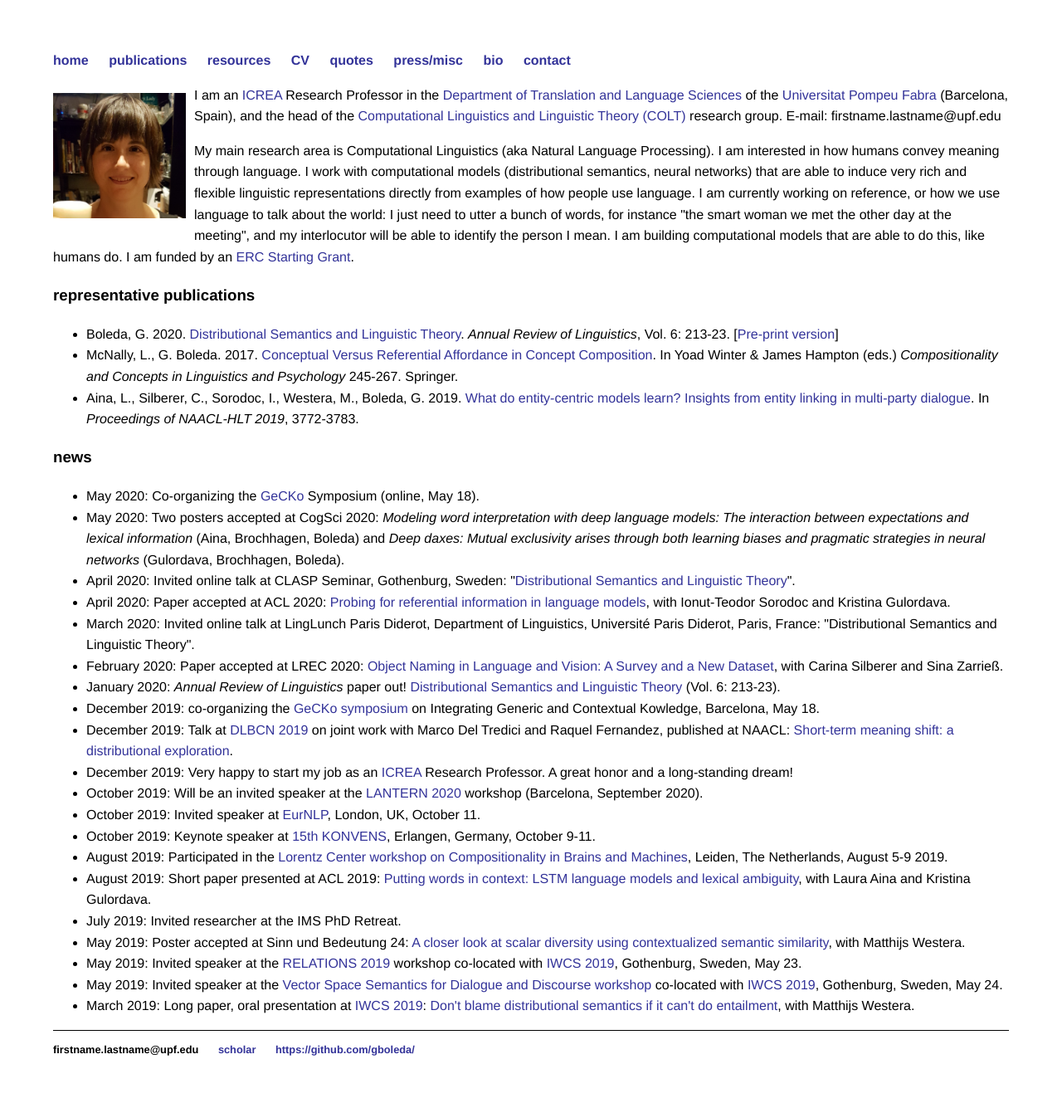
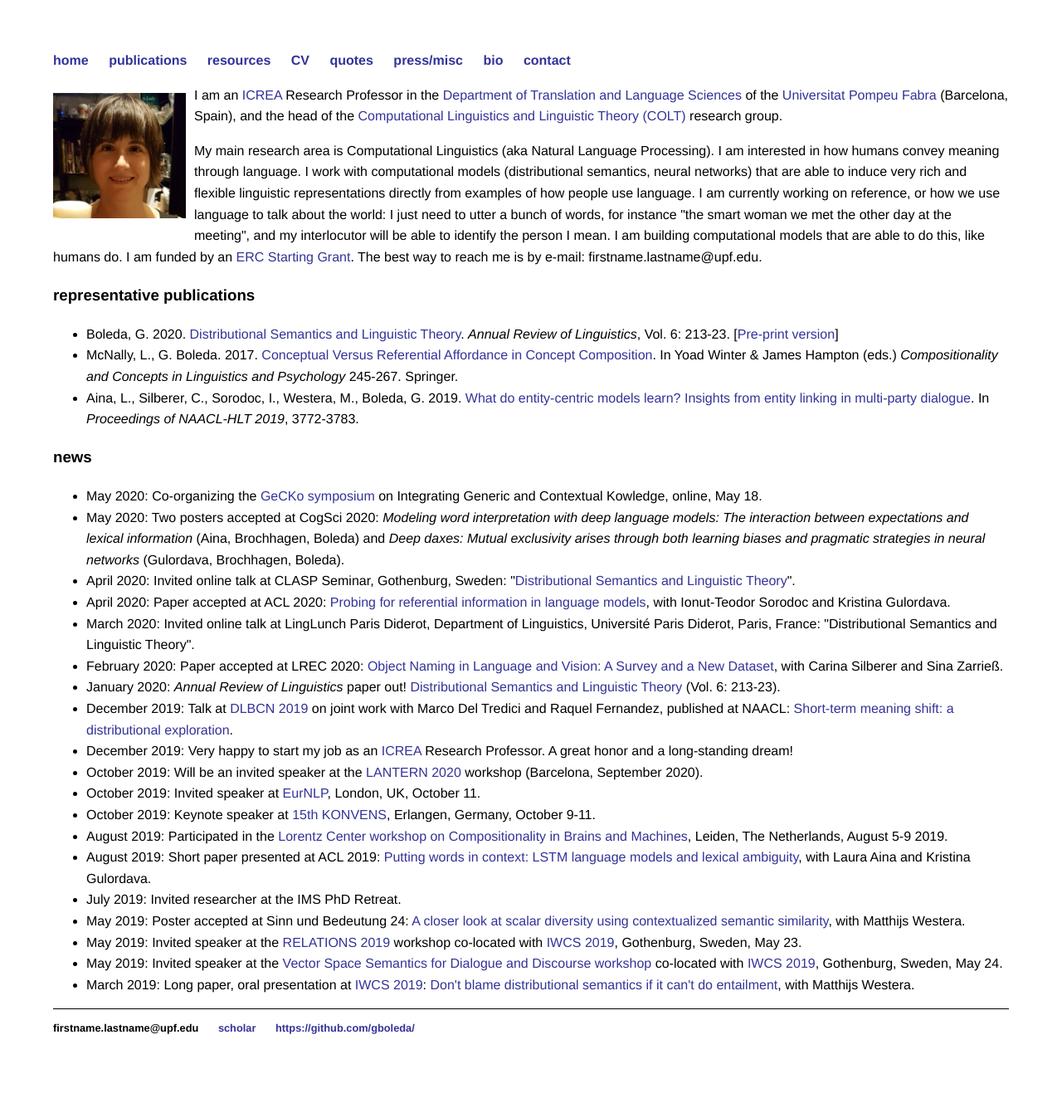
Before and after one commit to gboleda/gboleda.github.io, a Jekyll site: the page built from index.html, in a window 1280 px wide. Shown: the whole page at 83% size. Built offline with Jekyll 4.4.1, drawn with Linux system fonts in a browser that asks for light colours; after the commit the page ends 1310 px from its top, so only the background shows below that; some of the changed lines change nothing that is shown.

Commit message:
small change

```diff
--- a/index.html
+++ b/index.html
@@ -8,8 +8,7 @@ title: Gemma Boleda
 <p>I am an <a href="https://www.icrea.cat">ICREA</a> Research Professor in the
 	<a href="https://www.upf.edu/en/dtcl">Department of Translation and Language Sciences</a> of the
 	<a href="https://www.upf.edu">Universitat Pompeu Fabra</a> (Barcelona, Spain),
-and the head of the <a href="https://www.upf.edu/web/colt/">Computational Linguistics and Linguistic Theory (COLT)</a>
-research group. E-mail: firstname.lastname@upf.edu</p>
+and the head of the <a href="https://www.upf.edu/web/colt/">Computational Linguistics and Linguistic Theory (COLT)</a> research group.</p>
 
 <p>My main research area is Computational Linguistics (aka Natural Language Processing). I am interested in how humans convey meaning through language. I work with computational models (distributional semantics, neural networks)
 that are able to induce very rich and flexible linguistic representations directly from examples of how people use language.
@@ -17,7 +16,7 @@ I am currently working on reference, or how we use language to talk about the wo
 for instance "the smart woman we met the other day at the meeting", and my interlocutor will be able to identify the person
 I mean. I am building computational models that are able to do this, like humans do.
   I am funded by an <a href="https://www.upf.edu/web/amore">ERC Starting Grant</a>.
-</p>
+The best way to reach me is by e-mail: firstname.lastname@upf.edu.</p>
 
 <h3>representative publications</h3>
 <ul>
@@ -35,7 +34,7 @@ In <i>Proceedings of NAACL-HLT 2019</i>, 3772-3783.
 
 <h3>news</h3>
 <ul>
-  <li>May 2020: Co-organizing the <a href="https://sites.google.com/view/gecko2020">GeCKo</a> Symposium (online, May 18).
+  <li>May 2020: Co-organizing the <a href="https://sites.google.com/view/gecko2020">GeCKo symposium</a> on Integrating Generic and Contextual Kowledge, online, May 18.</li>
   <li>May 2020: Two posters accepted at CogSci 2020: <i>Modeling word interpretation with deep language models: The interaction between expectations and lexical information</i> (Aina, Brochhagen, Boleda) and <i>Deep daxes: Mutual exclusivity arises through both learning biases and pragmatic strategies in neural networks</i> (Gulordava, Brochhagen, Boleda).</li>
   <li>April 2020: Invited online talk at CLASP Seminar, Gothenburg, Sweden: "<a href="https://clasp.gu.se/digitalAssets/1770/1770573_gemma-boleda-slides-april-2020.pdf">Distributional Semantics and Linguistic Theory</a>".
   <li>April 2020: Paper accepted at ACL 2020: <a href="./pubs/acl2020anaphoraLMs_cameraready.pdf">Probing for referential information in language models</a>, with Ionut-Teodor Sorodoc and Kristina Gulordava.
@@ -44,7 +43,6 @@ In <i>Proceedings of NAACL-HLT 2019</i>, 3772-3783.
   <li>January 2020: <i>Annual Review of Linguistics</i> paper out!
     <a href="http://www.annualreviews.org/eprint/49J5VEMAMTAXAHVCUVDF/full/10.1146/annurev-linguistics-011619-030303">
       Distributional Semantics and Linguistic Theory</a> (Vol. 6: 213-23).</li>
-  <li>December 2019: co-organizing the <a href="https://sites.google.com/view/gecko2020">GeCKo symposium</a> on Integrating Generic and Contextual Kowledge, Barcelona, May 18.</li>
   <li>December 2019: Talk at <a href="https://sites.google.com/view/dlbcn2019">DLBCN 2019</a> on joint work with Marco Del Tredici and Raquel Fernandez, published at NAACL: <a href="https://www.aclweb.org/anthology/N19-1210">Short-term meaning shift: a distributional exploration</a>.</li>
   <li>December 2019: Very happy to start my job as an <a href="https://www.icrea.cat">ICREA</a> Research Professor. A great honor and a long-standing dream!</li>
   <li>October 2019: Will be an invited speaker at the <a href="https://www.lantern.uni-saarland.de/2020">LANTERN 2020</a> workshop (Barcelona, September 2020).
```
